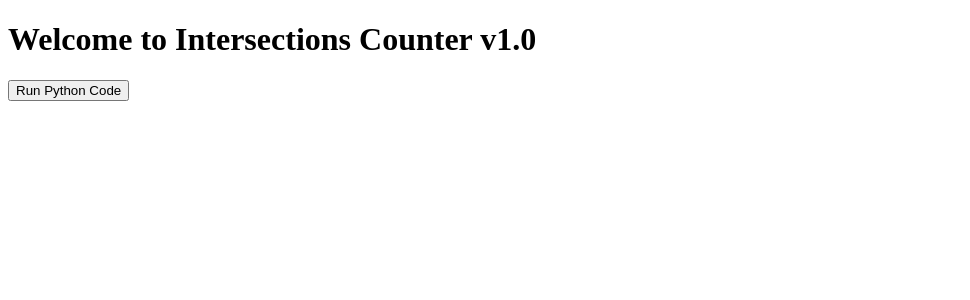
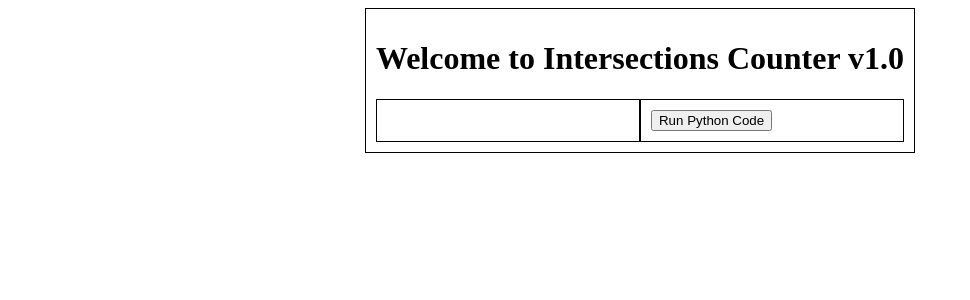
Before and after one commit to AntonJames-Sistence/Structify_app, a Flask app: page / in a window 1280 px wide. Shown: the top 300 px of the page, without its empty margins (0-970 px from the left). Run offline with Flask 3, Linux system fonts and the light colour scheme.

Commit message:
Add simple css

```diff
--- /dev/null
+++ b/static/style.css
@@ -0,0 +1,27 @@
+body {
+    display: flex;
+    flex-direction: column;
+}
+.body {
+    max-width: 1000px;
+    place-self: center;
+    padding: 10px;
+    border: 1px solid black;
+}
+
+.header {
+    display: flex;
+    justify-content: center;
+}
+
+.flex-row {
+    display: flex;
+    flex-direction: row;
+    justify-content: center;
+}
+
+.left-side, .right-side {
+    width: 50%;
+    padding: 10px;
+    border: 1px solid black;
+}
--- a/templates/index.html
+++ b/templates/index.html
@@ -3,16 +3,25 @@
 <head>
     <meta charset="UTF-8">
     <meta name="viewport" content="width=device-width, initial-scale=1.0">
-    <title>Structify App</title>
+    <title>Intersections Counter</title>
+    <link rel="stylesheet" href="{{ url_for('static', filename='style.css') }}">
 </head>
 <body>
-    <h1>Welcome to Intersections Counter v1.0</h1>
-    <form action="/process" method="post">
-        <button type="submit">Run Python Code</button>
-    </form>
+    <div class="body">
+        <h1 class="header">Welcome to Intersections Counter v1.0</h1>
+        <div class="flex-row">
+            <div class="left-side"></div>
+            <div class="right-side">
+                <form action="/process" method="post">
+                    <button type="submit">Run Python Code</button>
+                </form>
+            </div>
+        </div>
 
-    {% if result %}
-        <p>Result: {{ result }}</p>
-    {% endif %}
+
+        {% if result %}
+            <div>{{ result }}</div>
+        {% endif %}
+    </div>
 </body>
 </html>
```
